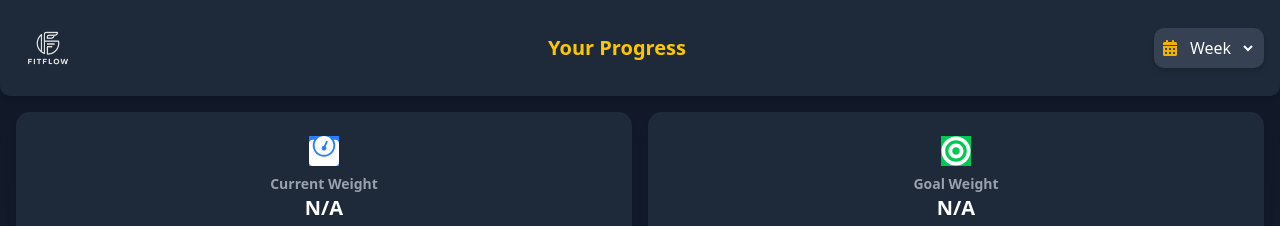
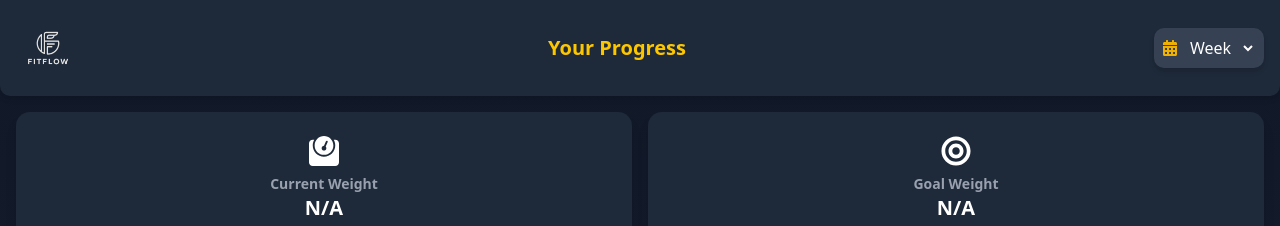
Before and after one commit to Shaaz383/fitFlow, a React (Vite) app: page /progress in a window 1280 px wide. Shown: the top 226 px of the page. Built offline with nearby package versions, Linux system fonts and the light colour scheme; sample sign-in values are in the browser's storage.

Commit message:
remove color

```diff
--- a/src/Pages/ProgressPage.jsx
+++ b/src/Pages/ProgressPage.jsx
@@ -76,13 +76,13 @@ const ProgressPage = () => {
           icon={FaWeight}
           label="Current Weight"
           value={userData?.stats?.weight ? `${userData.stats.weight} kg` : "N/A"}
-          color="bg-blue-500"
+          // color="bg-blue-500"
         />
         <StatCard
           icon={FaBullseye}
           label="Goal Weight"
           value={userData?.stats?.goalWeight ? `${userData.stats.goalWeight} kg` : "N/A"}
-          color="bg-green-500"
+          // color="bg-green-500"
         />
       </div>
 
```
